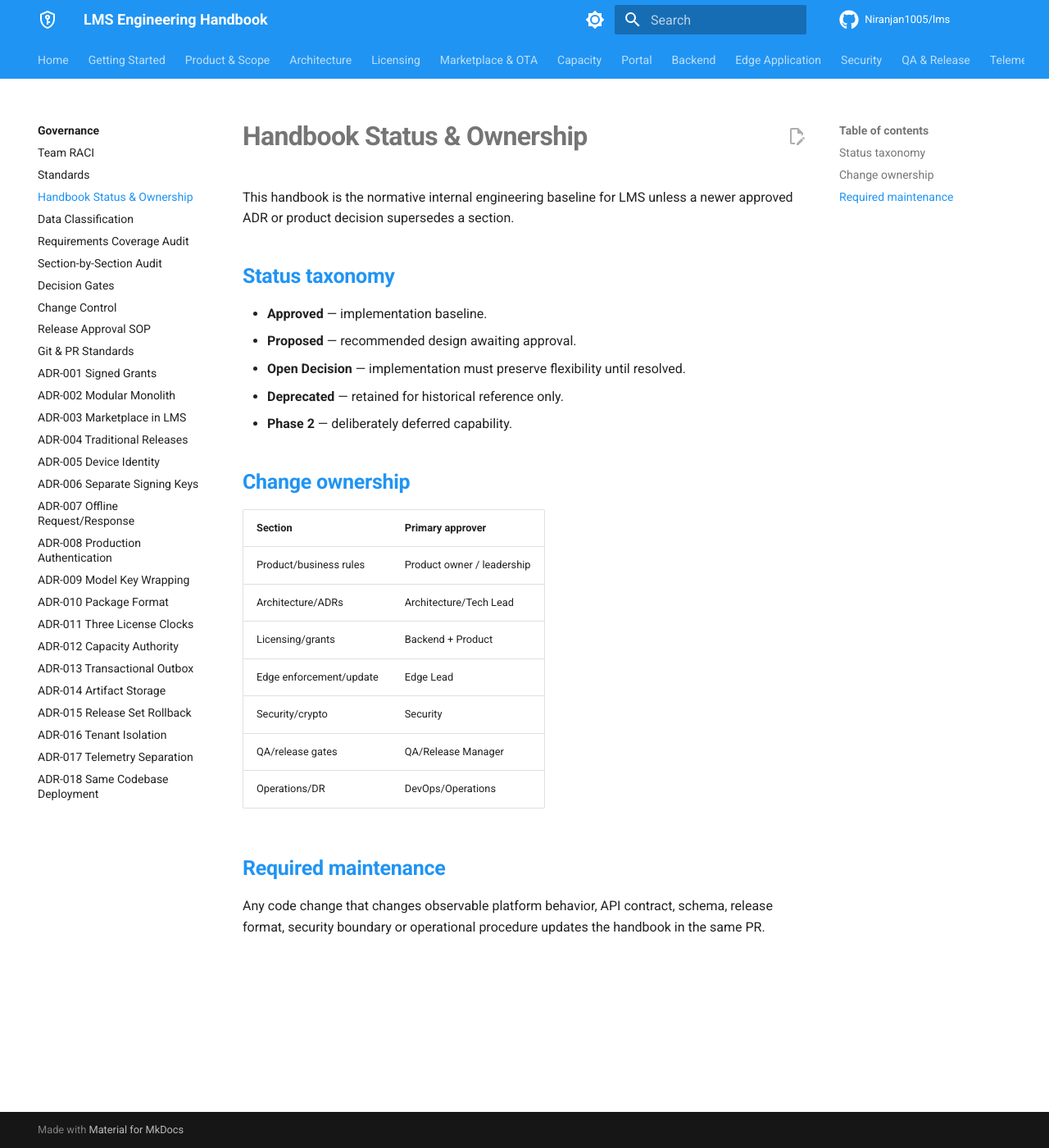
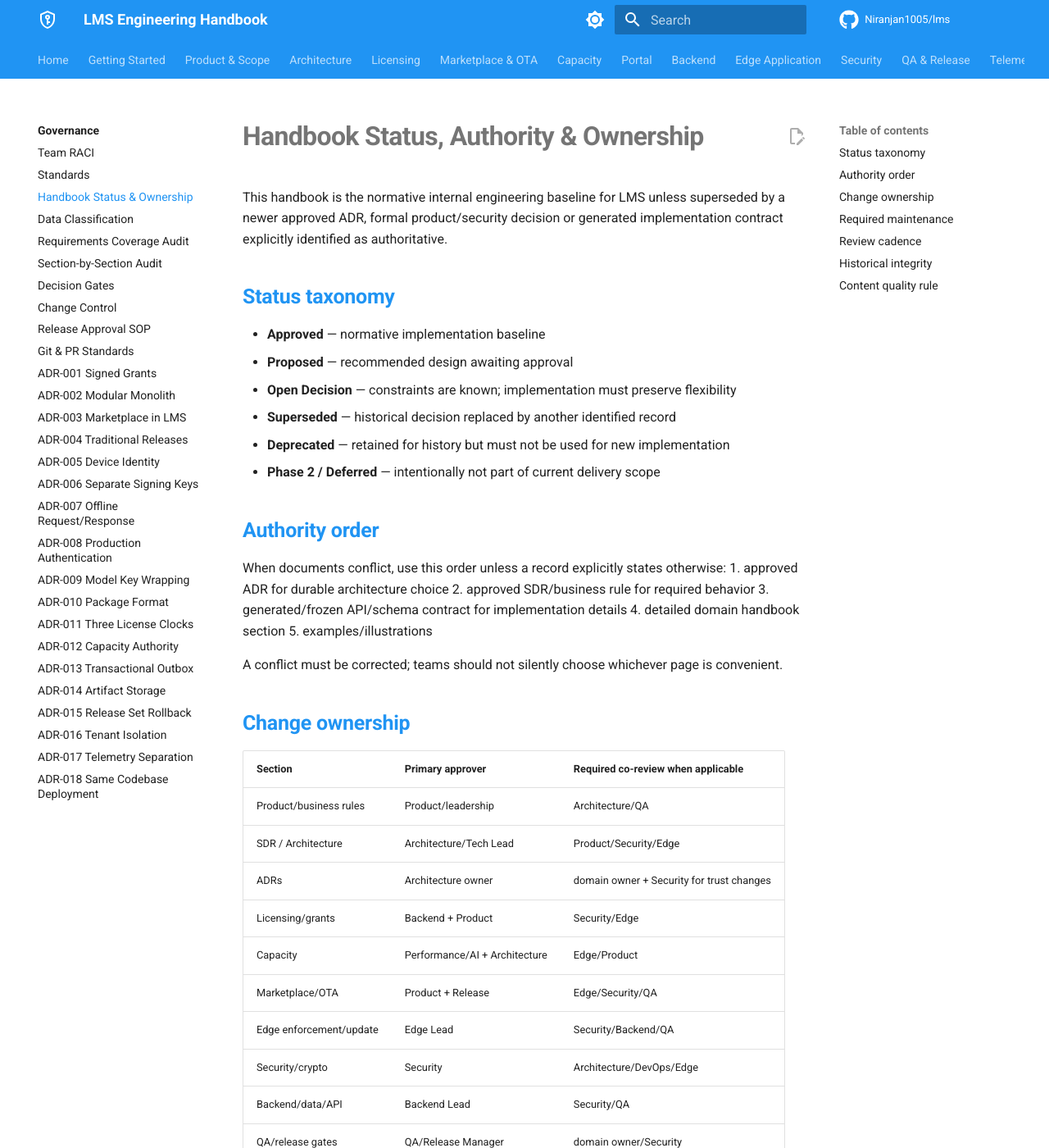
Before and after one commit to Niranjan1005/lms, an MkDocs documentation site: the page built from docs/governance/handbook-status.md, in a window 1280 px wide and 1400 px high. Shown: the whole window at 82% size. Built offline with MkDocs 1.6.1 and Material for MkDocs 9.7.7, drawn with Linux system fonts in a browser that asks for light colours; comment, search, counter and statistics services are not loaded; some of the changed text lies outside the part shown.

Commit message:
docs: define handbook authority and quality

```diff
--- a/docs/governance/handbook-status.md
+++ b/docs/governance/handbook-status.md
@@ -1,27 +1,58 @@
-# Handbook Status & Ownership
+# Handbook Status, Authority & Ownership
 
-This handbook is the normative internal engineering baseline for LMS unless a newer approved ADR or product decision supersedes a section.
+This handbook is the normative internal engineering baseline for LMS unless superseded by a newer approved ADR, formal product/security decision or generated implementation contract explicitly identified as authoritative.
 
 ## Status taxonomy
 
-- **Approved** — implementation baseline.
-- **Proposed** — recommended design awaiting approval.
-- **Open Decision** — implementation must preserve flexibility until resolved.
-- **Deprecated** — retained for historical reference only.
-- **Phase 2** — deliberately deferred capability.
+- **Approved** — normative implementation baseline
+- **Proposed** — recommended design awaiting approval
+- **Open Decision** — constraints are known; implementation must preserve flexibility
+- **Superseded** — historical decision replaced by another identified record
+- **Deprecated** — retained for history but must not be used for new implementation
+- **Phase 2 / Deferred** — intentionally not part of current delivery scope
+
+## Authority order
+
+When documents conflict, use this order unless a record explicitly states otherwise:
+1. approved ADR for durable architecture choice
+2. approved SDR/business rule for required behavior
+3. generated/frozen API/schema contract for implementation details
+4. detailed domain handbook section
+5. examples/illustrations
+
+A conflict must be corrected; teams should not silently choose whichever page is convenient.
 
 ## Change ownership
 
-| Section | Primary approver |
-|---|---|
-| Product/business rules | Product owner / leadership |
-| Architecture/ADRs | Architecture/Tech Lead |
-| Licensing/grants | Backend + Product |
-| Edge enforcement/update | Edge Lead |
-| Security/crypto | Security |
-| QA/release gates | QA/Release Manager |
-| Operations/DR | DevOps/Operations |
+| Section | Primary approver | Required co-review when applicable |
+|---|---|---|
+| Product/business rules | Product/leadership | Architecture/QA |
+| SDR / Architecture | Architecture/Tech Lead | Product/Security/Edge |
+| ADRs | Architecture owner | domain owner + Security for trust changes |
+| Licensing/grants | Backend + Product | Security/Edge |
+| Capacity | Performance/AI + Architecture | Edge/Product |
+| Marketplace/OTA | Product + Release | Edge/Security/QA |
+| Edge enforcement/update | Edge Lead | Security/Backend/QA |
+| Security/crypto | Security | Architecture/DevOps/Edge |
+| Backend/data/API | Backend Lead | Security/QA |
+| QA/release gates | QA/Release Manager | domain owner/Security |
+| Operations/DR | DevOps/Operations | Security/Backend |
 
 ## Required maintenance
 
-Any code change that changes observable platform behavior, API contract, schema, release format, security boundary or operational procedure updates the handbook in the same PR.
+A change that modifies observable behavior, business rule, API/event schema, persistent model, trust boundary, release/package format, local edge contract, operational recovery or security control updates the affected handbook/SDR/ADR in the same PR.
+
+## Review cadence
+
+- release-affecting sections reviewed during release readiness
+- security/DR/runbooks reviewed after incidents/material architecture changes
+- open decisions reviewed at the milestone/deadline recorded in their owning document
+- stale examples/defaults corrected when product policy changes
+
+## Historical integrity
+
+Approved ADRs are historical records; material reversal uses supersession instead of silently rewriting the past decision. Other handbook pages may be edited in place but must preserve change traceability through Git.
+
+## Content quality rule
+
+A page is not considered complete because it exists. Completion requires enough detail to implement, test and operate the behavior or an explicit link to the authoritative detailed specification.
```
